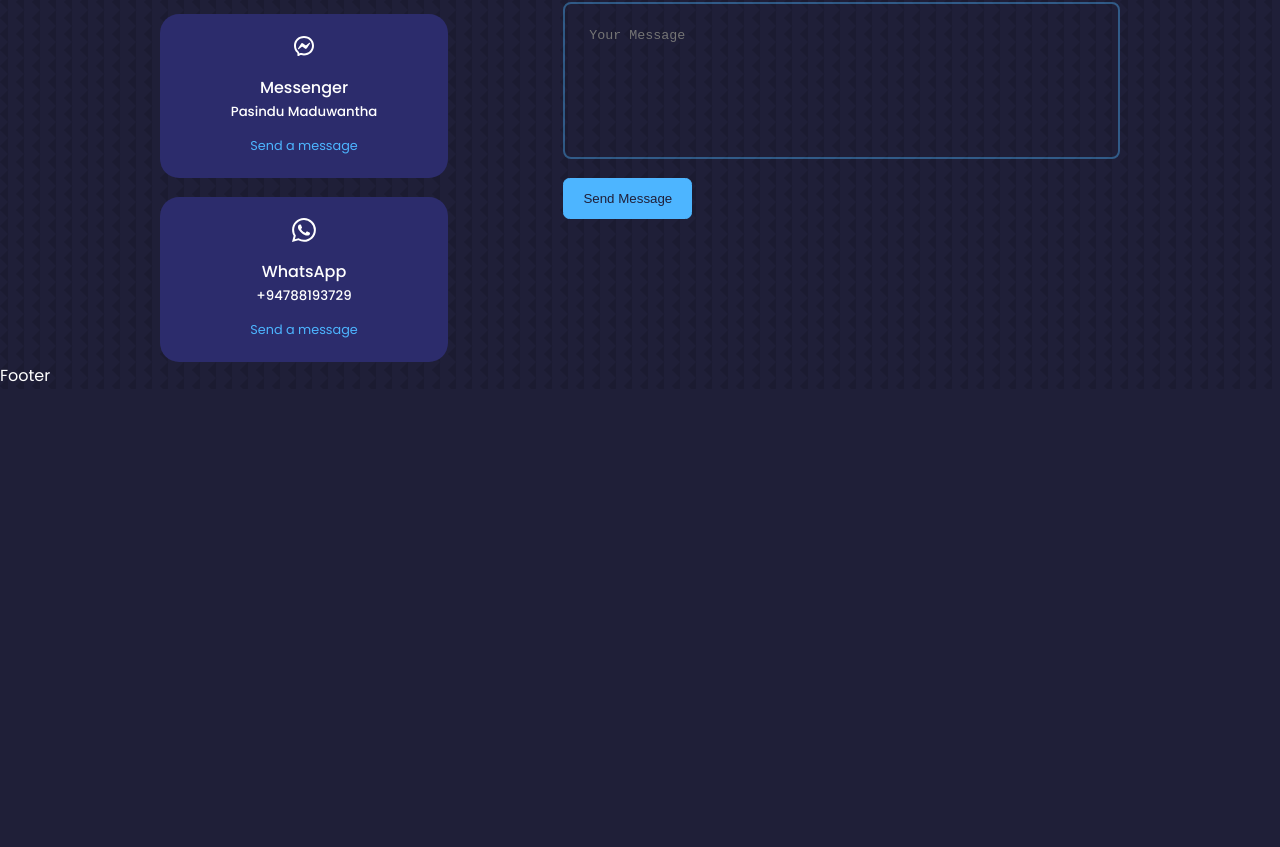
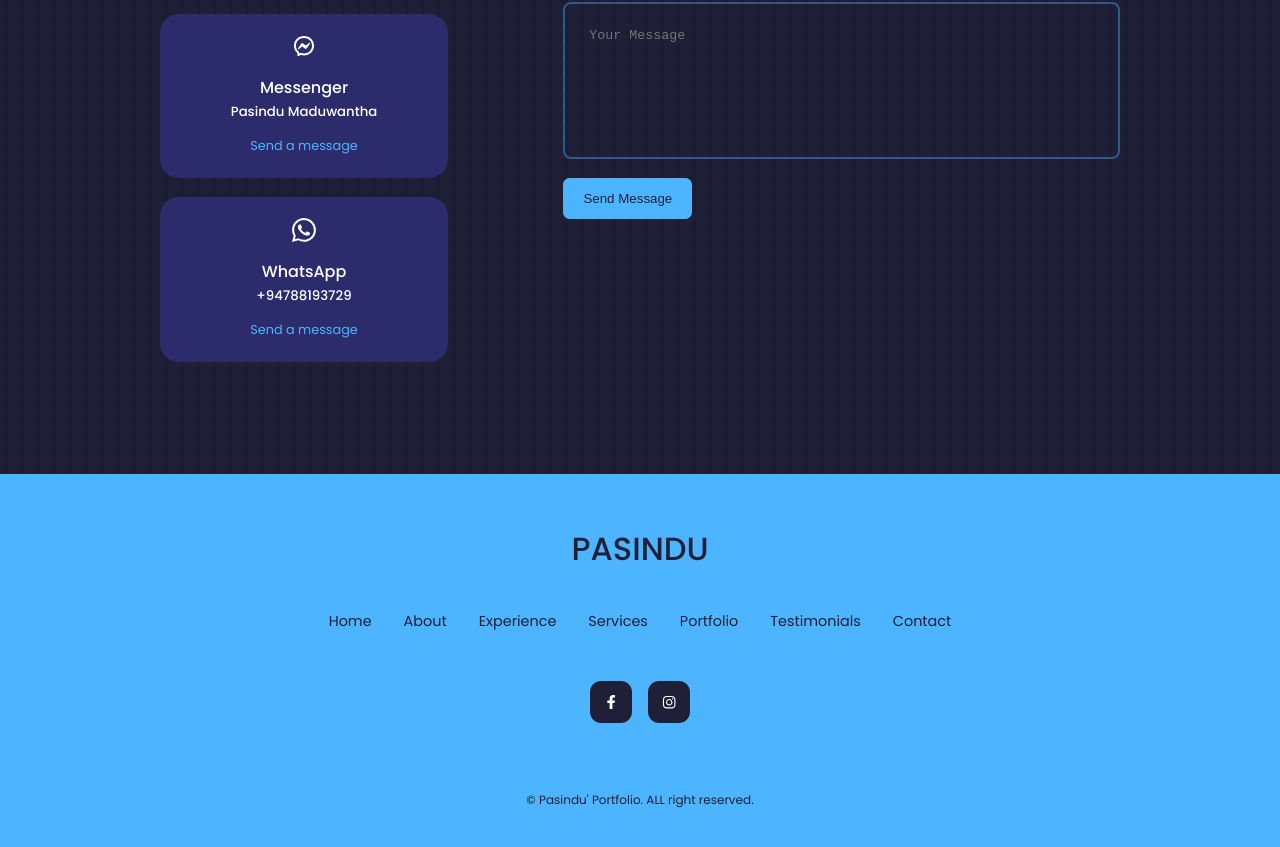
Before and after one commit to mpmabeyrathne/React-Portfolio, a React (Create React App) app: page / in a window 1280 px wide. Shown: the part 5046-5893 px from the top of the page. Before the commit the page ends 5435 px from the top, so only its background shows below. Built offline with nearby package versions, Linux system fonts and the light colour scheme.

Commit message:
Portfolio Completed

```diff
--- a/src/components/footer/Footer.jsx
+++ b/src/components/footer/Footer.jsx
@@ -1,8 +1,53 @@
 import React from "react";
 import "./footer.css";
+import { FaFacebookF } from "react-icons/fa";
+import { FaInstagram } from "react-icons/fa";
 
 const Footer = () => {
-  return <div>Footer</div>;
+  return (
+    <footer>
+      <a href="#" className="footer_logo">
+        PASINDU
+      </a>
+
+      <ul className="permalinks">
+        <li>
+          <a href="#">Home</a>
+        </li>
+        <li>
+          <a href="#about">About</a>
+        </li>
+        <li>
+          <a href="#experience">Experience</a>
+        </li>
+        <li>
+          <a href="#services">Services</a>
+        </li>
+        <li>
+          <a href="#portfolio">Portfolio</a>
+        </li>
+        <li>
+          <a href="#testimonials">Testimonials</a>
+        </li>
+        <li>
+          <a href="#contact">Contact</a>
+        </li>
+      </ul>
+
+      <div className="footer_socials">
+        <a href="https://facebook.com">
+          <FaFacebookF />
+        </a>
+        <a href="https://instagram.com">
+          <FaInstagram />
+        </a>
+      </div>
+
+      <div className="footer_copyright">
+        <small>&copy; Pasindu' Portfolio. ALL right reserved.</small>
+      </div>
+    </footer>
+  );
 };
 
 export default Footer;
--- a/src/components/footer/footer.css
+++ b/src/components/footer/footer.css
@@ -0,0 +1,66 @@
+footer {
+  background: var(--color-primary);
+  padding: 3rem 0;
+  text-align: center;
+  font-size: 0.9rem;
+  margin-top: 7rem;
+}
+
+footer a {
+  color: var(--color-bg);
+}
+
+.footer_logo {
+  font-size: 2rem;
+  font-weight: 500;
+  margin-bottom: 2rem;
+  display: inline-block;
+}
+
+.permalinks {
+  display: flex;
+  flex-wrap: wrap;
+  justify-content: center;
+  gap: 2rem;
+  margin: 0 auto 3rem;
+}
+
+.footer_socials {
+  display: flex;
+  justify-content: center;
+  gap: 1rem;
+  margin-bottom: 4rem;
+}
+
+.footer_socials a {
+  background: var(--color-bg);
+  color: var(--color-white);
+  padding: 0.8rem;
+  border-radius: 0.7rem;
+  display: flex;
+  border: 1px solid transparent;
+}
+
+.footer_socials a:hover {
+  background: transparent;
+  border-color: var(--color-bg);
+  color: var(--color-bg);
+}
+
+.footer_copyright {
+  margin-bottom: 4rem;
+  color: var(--color-bg);
+}
+
+/* ================= MEDIA QUERIES (MEDIAM DEVICES) ===================== */
+
+@media screen and (max-width: 600px) {
+  .permalinks {
+    flex-direction: column;
+    gap: 1.5rem;
+  }
+
+  .footer_socials {
+    margin-bottom: 2.6rem;
+  }
+}
```
